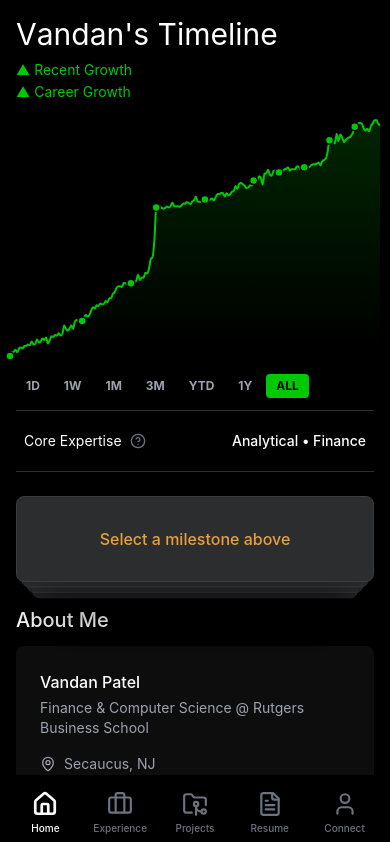
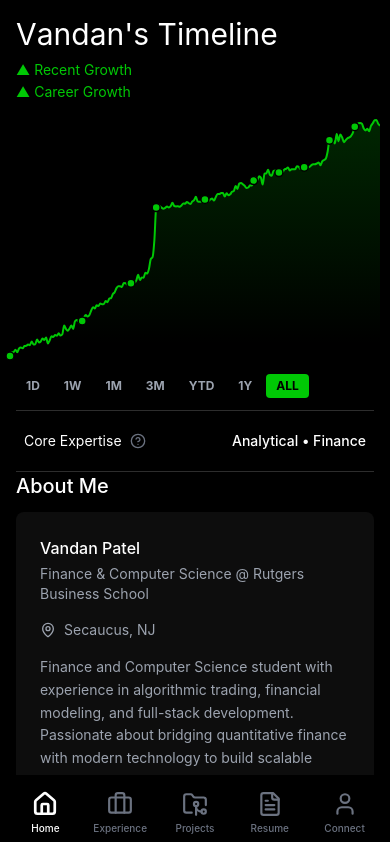
Before and after one commit to vp-27/portfolio, a React (Vite) app: page / in a window 390 px wide. Shown: the top 842 px of the page. Built offline with nearby package versions, Linux system fonts and the light colour scheme.

Commit message:
Mobile/Desktop UI cleaning

```diff
--- a/src/pages/Dashboard.tsx
+++ b/src/pages/Dashboard.tsx
@@ -1,4 +1,5 @@
 import { useState, useMemo, useRef } from 'react'
+import { AnimatePresence, motion } from 'framer-motion'
 import TopNav from '../components/TopNav'
 import PortfolioHeader from '../components/PortfolioHeader'
 import PortfolioChart from '../components/PortfolioChart'
@@ -219,13 +220,22 @@ export default function Dashboard() {
               </div>
 
               {/* Experience Card - Shown above About Me */}
-              <div className="px-4 md:px-4 mb-6 mt-6">
-                <ExperienceCard
-                  experience={lastHoveredExperience.data}
-                  type={lastHoveredExperience.type}
-                  onDismiss={handleDismissExperienceCard}
-                />
-              </div>
+              <AnimatePresence>
+                {lastHoveredExperience.data && (
+                  <motion.div
+                    initial={{ height: 0, opacity: 0, marginTop: 0, marginBottom: 0 }}
+                    animate={{ height: 'auto', opacity: 1, marginTop: 24, marginBottom: 24 }}
+                    exit={{ height: 0, opacity: 0, marginTop: 0, marginBottom: 0 }}
+                    className="px-4 md:px-4 overflow-hidden"
+                  >
+                    <ExperienceCard
+                      experience={lastHoveredExperience.data}
+                      type={lastHoveredExperience.type}
+                      onDismiss={handleDismissExperienceCard}
+                    />
+                  </motion.div>
+                )}
+              </AnimatePresence>
 
               {/* About Me - Shown on mobile right under Experience Card */}
               <div className="lg:hidden px-4 md:px-4 mb-6" data-section="about">
```
